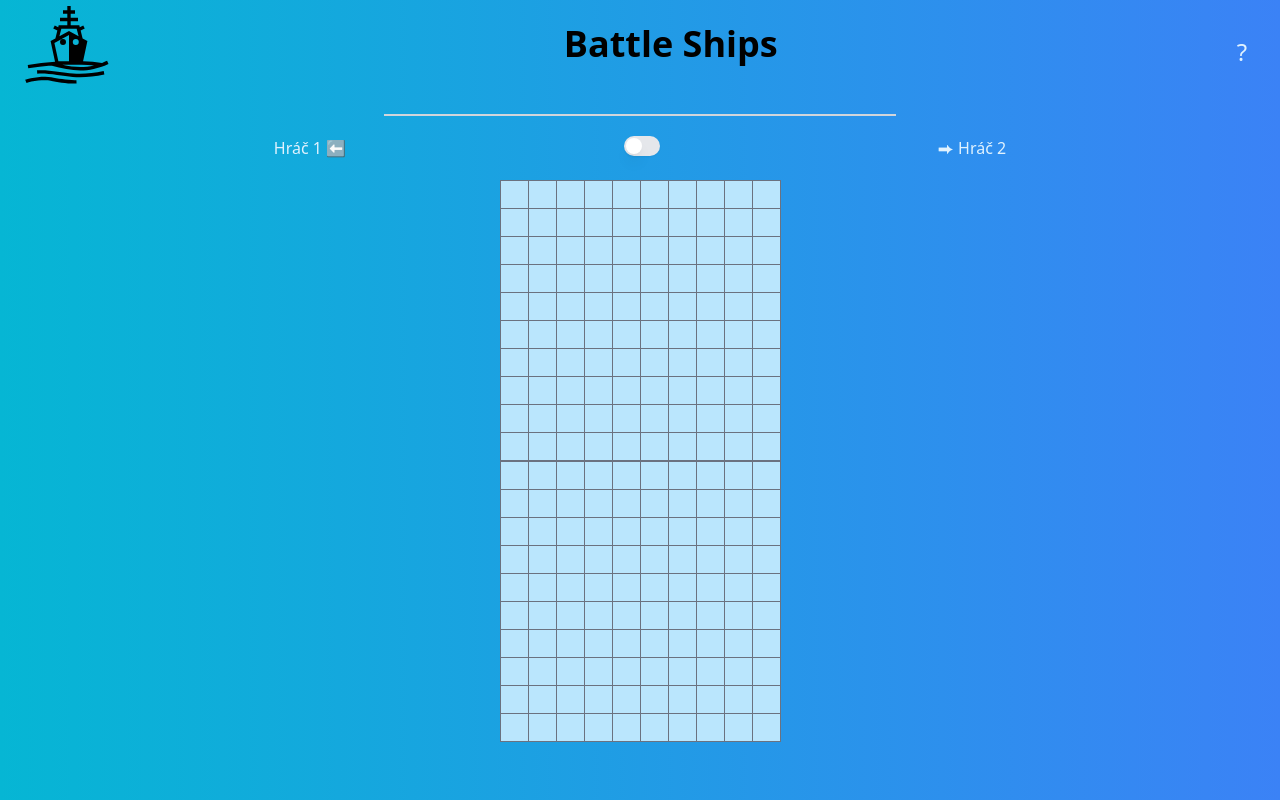
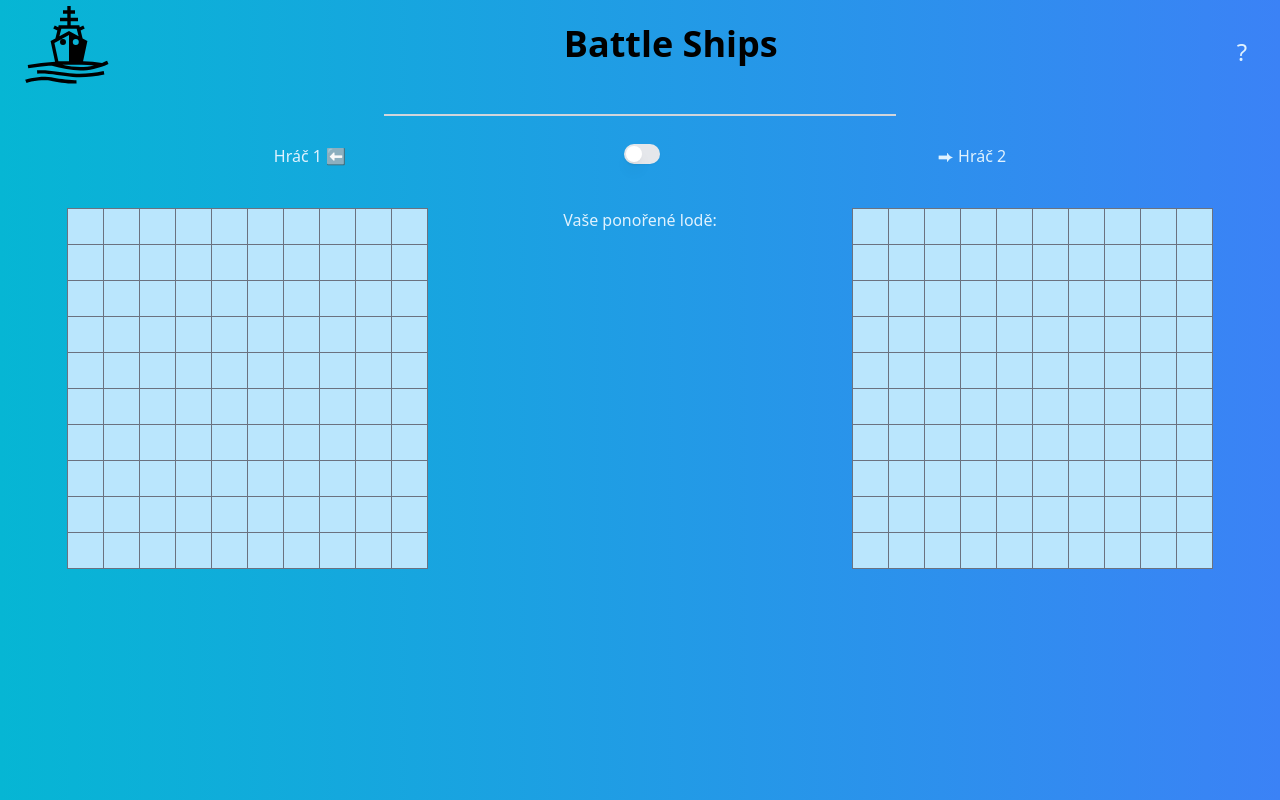
Before and after one commit to JMaslo/Battle_Ships_FE, a React (Vite) app: page / in a window 1280 px wide. Built offline with nearby package versions, Linux system fonts and the light colour scheme.

Commit message:
Added design for game fields

```diff
--- a/src/App.tsx
+++ b/src/App.tsx
@@ -10,7 +10,6 @@ export default function App() {
       <div className="h-3 border-b-2 border-gray-300 mr-96 ml-96"></div>
       <Players />
       <Fields />
-      <Fields />
       <Footer />
     </div>
   );
--- a/src/components/fields/Fields.tsx
+++ b/src/components/fields/Fields.tsx
@@ -1,12 +1,23 @@
 export default function Fields() {
     return (
-        <div className="flex justify-center">
+        <div className="flex justify-around mt-10">
             <table className="border-collapse">
                 <tbody>
                     {Array.from({ length: 10 }).map((_, rowIndex) => (
                 <tr key={rowIndex}>
                 {Array.from({ length: 10 }).map((_, colIndex) => (
-                <td key={colIndex} className=" w-7 h-7 border border-solid border-gray-500 bg-sky-200"></td>
+                <td key={colIndex} className=" w-9 h-9 border border-solid border-gray-500 bg-sky-200"></td>
+                ))}
+                </tr>))}
+                </tbody>
+            </table>
+            <p className="text-sky-100 font-medium">Vaše ponořené lodě:</p>
+            <table className="border-collapse">
+                <tbody>
+                    {Array.from({ length: 10 }).map((_, rowIndex) => (
+                <tr key={rowIndex}>
+                {Array.from({ length: 10 }).map((_, colIndex) => (
+                <td key={colIndex} className=" w-9 h-9 border border-solid border-gray-500 bg-sky-200"></td>
                 ))}
                 </tr>))}
                 </tbody>
--- a/src/components/players/Players.tsx
+++ b/src/components/players/Players.tsx
@@ -3,7 +3,7 @@ import { Switch } from "@/components/ui/switch"
 
 export default function Players() {
     return (
-        <div className="flex justify-evenly my-5 space-x-1">
+        <div className="flex justify-evenly my-7 space-x-1 ">
             <p className=" text-sky-100 font-medium">Hráč 1 ⬅</p>
             <Switch className=""/>
             <p className=" text-sky-100 font-medium">⮕ Hráč 2</p>
```
